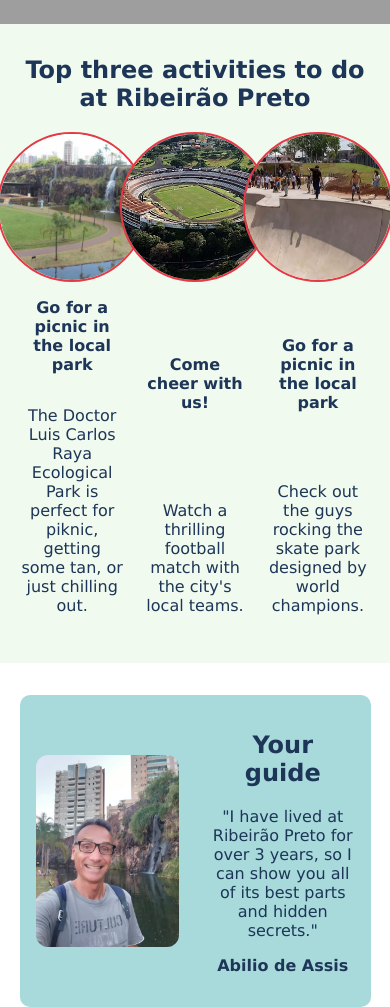
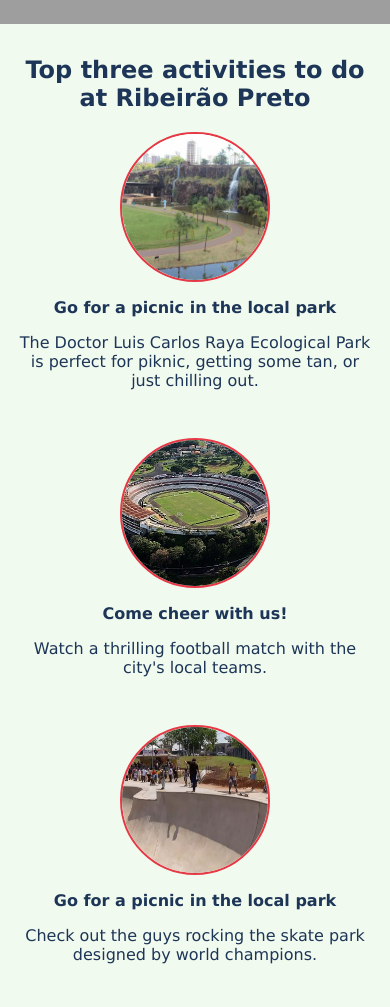
Before and after one commit to abilioassis/hometown-homepage, a plain HTML site: page index.html in a window 390 px wide. Shown: the part 820-1827 px from the top of the page. Drawn offline with Linux system fonts and the light colour scheme; grey boxes are pictures that could not be loaded.

Commit message:
activities mobile

```diff
--- a/css/style.css
+++ b/css/style.css
@@ -87,14 +87,16 @@ h3 {
 
 .activities-box {
   display: flex;
-  justify-content: space-between;
+  /* justify-content: space-between; */
+  flex-direction: column;
+  gap: 2em;
 }
 
 .activity {
-  width: 30%;
+  /* width: 30%; */
   display: flex;
   flex-direction: column;
-  justify-content: space-between;
+  /* justify-content: space-between; */
   align-items: center;
   text-align: center;
 }
@@ -102,6 +104,10 @@ h3 {
 .activities-title {
   margin-top: 0;
   text-align: center;
+}
+
+.activity-title {
+  margin-bottom: 0;
 }
 
 .activity-picture {
--- a/index.html
+++ b/index.html
@@ -30,7 +30,7 @@
         </h2>
         <div class="activities-box">
           <div class="activity">
-            <h3>Go for a picnic in the local park</h3>
+            <h3 class="activity-title">Go for a picnic in the local park</h3>
             <p>
               The Doctor Luis Carlos Raya Ecological Park is perfect for piknic,
               getting some tan, or just chilling out.
@@ -42,7 +42,7 @@
             />
           </div>
           <div class="activity">
-            <h3>Come cheer with us!</h3>
+            <h3 class="activity-title">Come cheer with us!</h3>
             <p>Watch a thrilling football match with the city's local teams.</p>
             <img
               class="activity-picture"
@@ -51,7 +51,7 @@
             />
           </div>
           <div class="activity">
-            <h3>Go for a picnic in the local park</h3>
+            <h3 class="activity-title">Go for a picnic in the local park</h3>
             <p>
               Check out the guys rocking the skate park designed by world
               champions.
```
